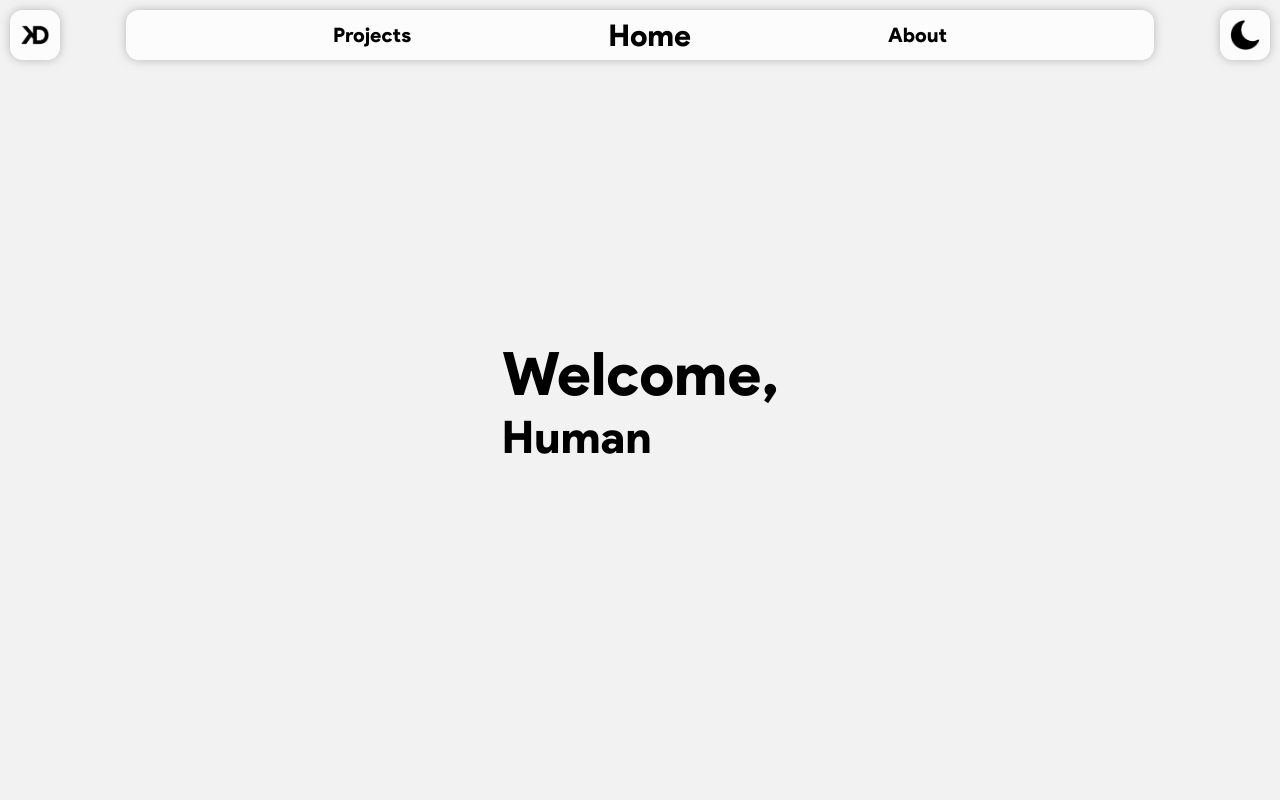
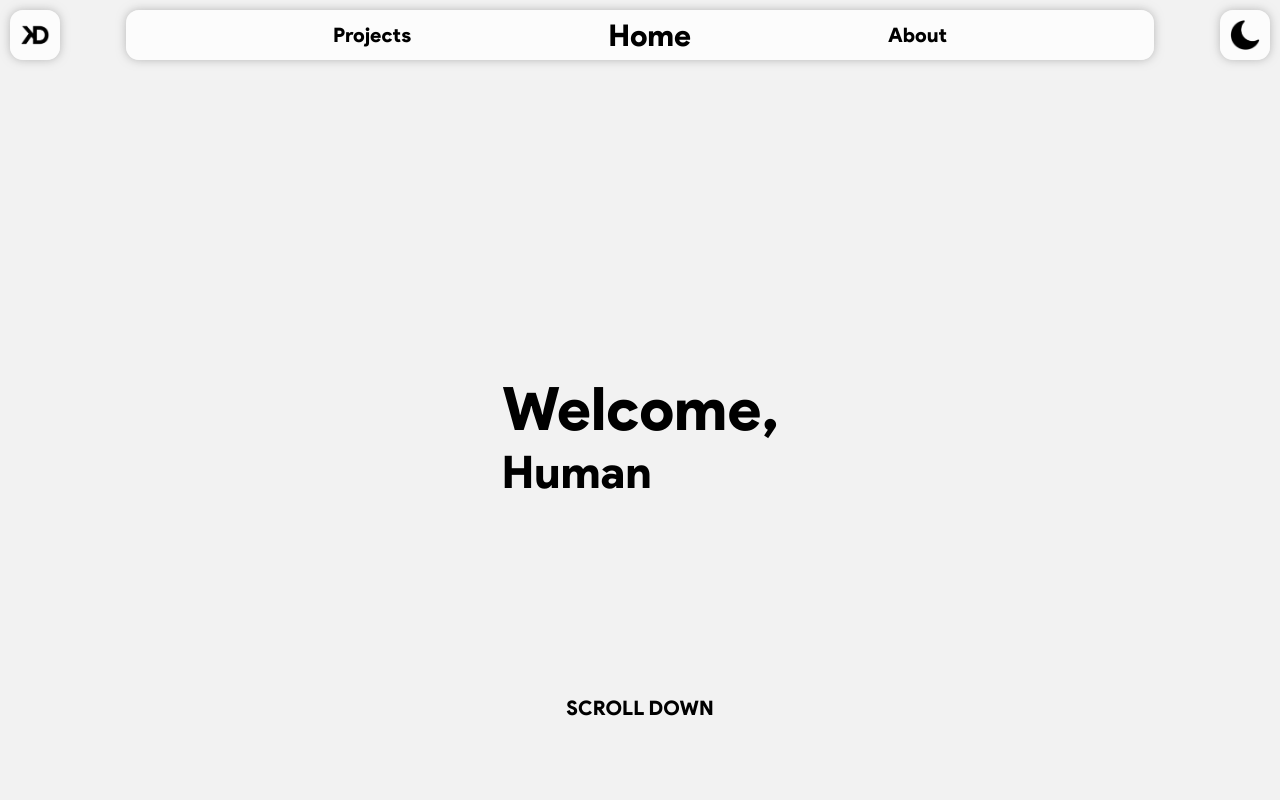
Before and after one commit to KokosTech/Personal-Site-Insider, a plain HTML site: page index.html in a window 1280 px wide. Shown: the top 800 px of the page. Drawn offline with nearby package versions, Linux system fonts and the light colour scheme.

Commit message:
[UPDATE] HomePage, CSS + BackUP

```diff
--- a/css/global.css
+++ b/css/global.css
@@ -39,11 +39,11 @@ html{
     background-color: var(--color-background);
     margin: 0 0;
     height: 100%;
+    scroll-behavior: smooth;
 }
 
 body{
     margin: 0 0;
-    height: 100%;
 }
 
 h1, h2, h3, h4, h5, h6, p, a{
@@ -120,8 +120,6 @@ h1, h2, h3, h4, h5, h6, p, a{
 
 #content{
     padding-top: 70px;
-    padding-bottom: 70px;
-    height: calc(100% - 140px);
     padding-left: 10px;
     padding-right: 10px;
 }
--- a/css/main.css
+++ b/css/main.css
@@ -1,8 +1,5 @@
 .content{
-    text-align: left;
-    display: flex;
-    align-items: center;
-    justify-content: center;
+    margin-bottom: 70px;
 }
 
 .content h1{
@@ -12,3 +9,27 @@
 .content h2{
     font-size: 45px;
 }
+
+#fpt{
+    height: calc(100vh - 70px);
+    text-align: left;
+    display: flex;
+    align-items: center;
+    justify-content: center;
+    flex-direction: column;
+    justify-content: center;
+}
+
+#fpt a{
+    position: absolute;
+    bottom: 70px;
+    right: 50;
+    text-transform: uppercase;
+    font-size: 20px;
+    padding: 10px;
+}
+
+#blog{
+    height: calc(100vh - 140px);
+    margin-top: 70px;
+}
--- a/index.html
+++ b/index.html
@@ -34,9 +34,15 @@
         </div>
     </header>
     <div id="content" class="content">
-        <div>
-            <h1 class="text" data-aos="zoom-in" data-aos-delay="400">Welcome,</h1>
-            <h2 data-aos="fade-up" data-aos-easing="ease" data-aos-delay="800" class="text">Human</h2>
+        <div id="fpt">
+            <div>
+                <h1 class="text" data-aos="zoom-in" data-aos-delay="400">Welcome,</h1>
+                <h2 data-aos="fade-up" data-aos-easing="ease" data-aos-delay="800" class="text">Human</h2>
+            </div>
+            <a href="#blog">Scroll Down</a>
+        </div>
+        <div id="blog">
+            <h2>Blog</h2>
         </div>
     </div>
 
--- a/js/mobile.js
+++ b/js/mobile.js
@@ -43,6 +43,7 @@ function mobile(){
         con.appendChild(navbar);
         hhi.appendChild(con);
         var bb = document.getElementById('body');
+        bb.style.marginBottom = '70px'
         bb.appendChild(hhi);
 
         for(var i = 0; i < cons.length; ++i){
```
Also changed, not shown: projects/index.html (+1 -1 lines), projects/js/main.js (+1 -7 lines).
